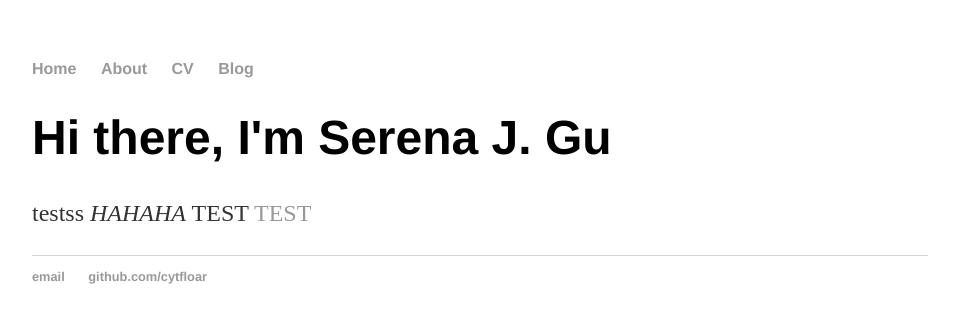
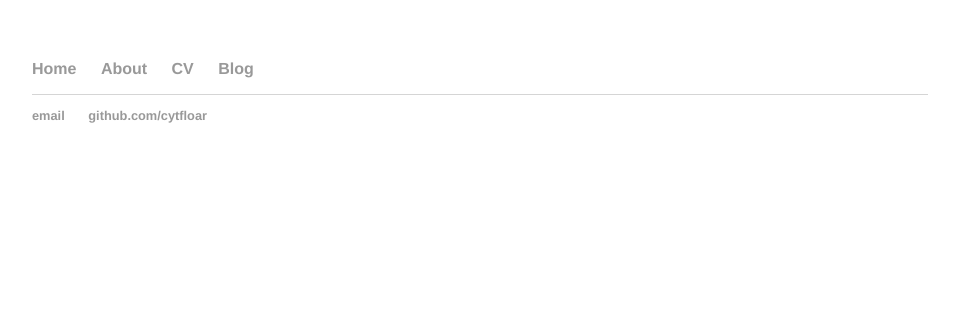
Before and after one commit to cytfloar/serenajgu.github.io, a Jekyll site: the page built from index.html, in a window 1280 px wide. Shown: the top 323 px of the page, without its empty margins (160-1119 px from the left). Built offline with Jekyll 4.4.1, drawn with Linux system fonts in a browser that asks for light colours.

Commit message:
Update index.html
test

```diff
--- a/index.html
+++ b/index.html
@@ -2,7 +2,3 @@
 layout: default
 title: Serena J. Gu
 ---
-<div class="blurb">
-	<h1>Hi there, I'm Serena J. Gu</h1>
-	<p>testss <em>HAHAHA </em> TEST <a href="/about">TEST  </a></p>
-</div><!-- /.blurb -->
```
